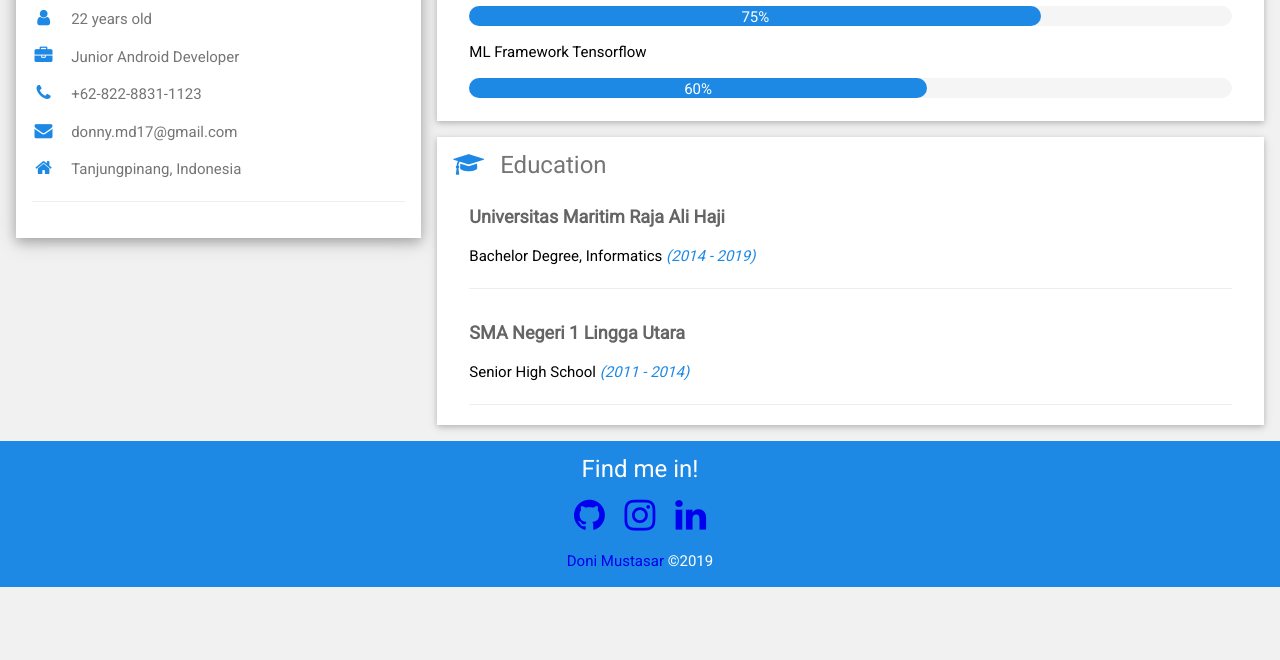
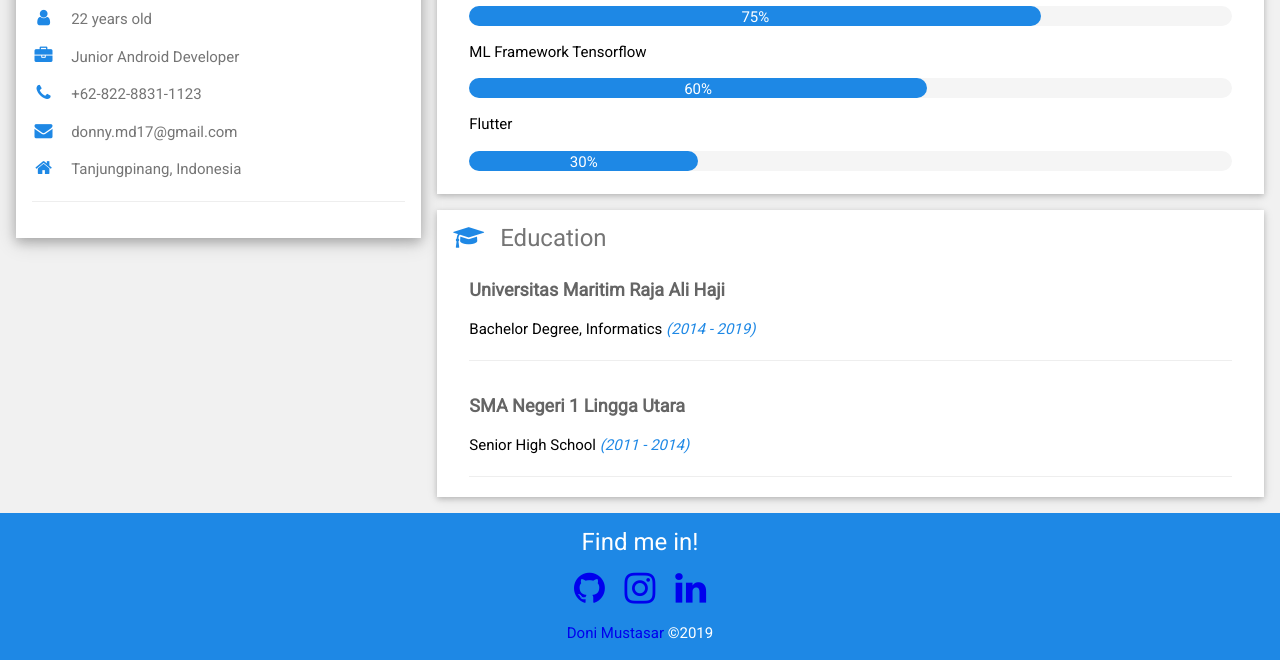
Before and after one commit to donimst/donimst.github.io, a plain HTML site: page index.html in a window 1280 px wide. Shown: the part 264-924 px from the top of the page. Before the commit the page ends 851 px from the top, so only its background shows below. Drawn offline with Linux system fonts and the light colour scheme.

Commit message:
Added new skills

```diff
--- a/index.html
+++ b/index.html
@@ -72,6 +72,12 @@
                   <div class="display-center text-white medium-font">60%</div>
                 </div>
               </div>
+              <p>Flutter</p>
+              <div class="bar">
+                <div class="container progress-bar" style="width:30%">
+                  <div class="display-center text-white medium-font">30%</div>
+                </div>
+              </div>
               <br>
             </div>
           </div>
```
